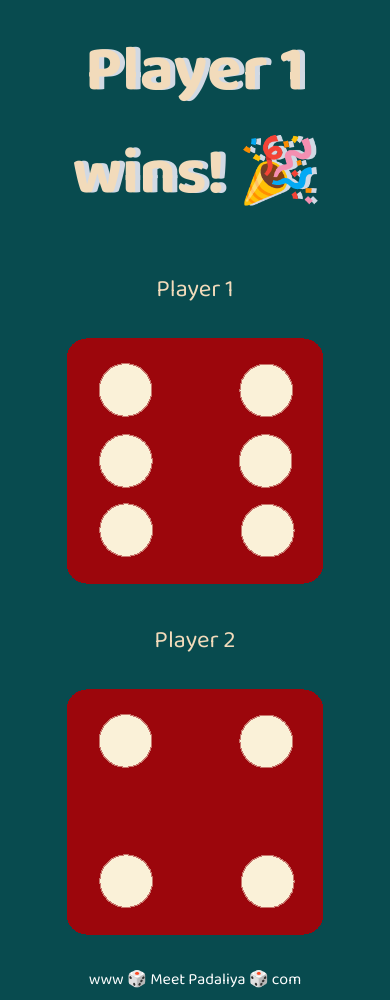
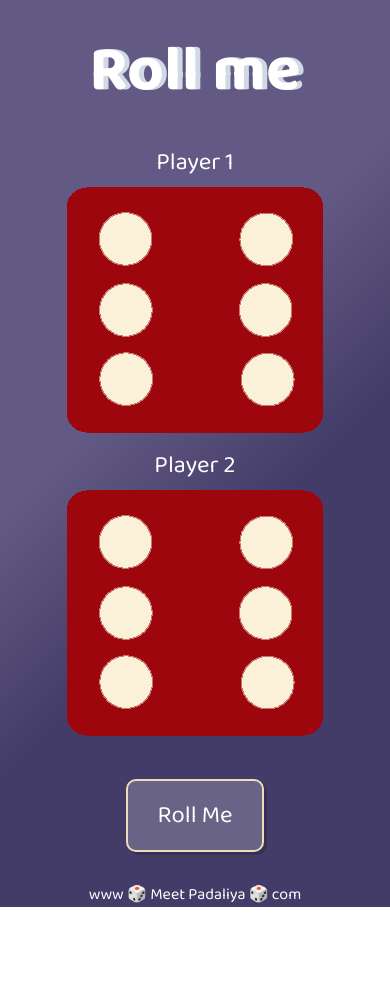
Before and after one commit to meet55-ace/DiceGame, a plain HTML site: page index.html in a window 390 px wide. After the commit the page ends 907 px from the top, so only its background shows below. Drawn offline with Linux system fonts and the light colour scheme.

Commit message:
Add files via upload

```diff
--- a/index.html
+++ b/index.html
@@ -3,12 +3,12 @@
 <head>
     <meta charset="UTF-8">
     <meta name="viewport" content="width=device-width, initial-scale=1.0">
-    <title>Dice Game</title>
+    <title> Dice Game</title>
     <link rel="stylesheet" href="style.css"/>
 </head>
 <body>
     <div class="container">
-        <h1>Refresh Me</h1>
+        <h1>Roll me</h1>
 
         <div class="dice">
             <p>Player 1</p>
@@ -19,6 +19,7 @@
             <img class="img2" id="rightDice" src="images/dice6.png">
         </div>
     </div>
+    <button id="rollButton" class="roll-btn">Roll Me</button>
 
     <footer>www 🎲 Meet Padaliya 🎲 com</footer>
     <script src="script.js"></script>
--- a/script.js
+++ b/script.js
@@ -1,26 +1,42 @@
-var random1 = Math.random();
-random1 = random1 * 6;
-random1 = Math.floor(random1) + 1;
-console.log(random1);
+document.getElementById("rollButton").addEventListener("click", function () {
+  const leftDice = document.getElementById("leftDice");
+  const rightDice = document.getElementById("rightDice");
+  const heading = document.querySelector("h1");
 
-var random2 = Math.random();
-random2 = random2 * 6;
-random2 = Math.floor(random2) + 1;
-console.log(random2);
+  // Add animation classes
+  leftDice.classList.add("animate");
+  rightDice.classList.add("animate");
+  heading.classList.add("animate");
 
-var leftdice = document.getElementById("leftDice");
-leftdice.setAttribute("src", "images/dice" + random1 + ".png");
+  setTimeout(() => {
+      leftDice.classList.remove("animate");
+      rightDice.classList.remove("animate");
+      heading.classList.remove("animate");
 
-var rightdice = document.getElementById("rightDice");
-rightdice.setAttribute("src", "images/dice" + random2 + ".png");
 
-var heading = document.querySelector("h1");
+      const random1 = Math.floor(Math.random() * 6) + 1;
+      const random2 = Math.floor(Math.random() * 6) + 1;
 
+
+      leftDice.setAttribute("src", `images/dice${random1}.png`);
+      rightDice.setAttribute("src", `images/dice${random2}.png`);
+
+      // Update heading text
       if (random1 > random2) {
           heading.innerHTML = "Player 1 wins! 🎉";
       } else if (random1 < random2) {
           heading.innerHTML = "Player 2 wins! 🎉";
+      } else {
+          heading.innerHTML = "It's a Draw! 🤝";
       }
-else{
-  heading.innerHTML = "It's a Draw! 🤝"
+  }, 500);
+});
+
+document.getElementById("rollButton").addEventListener("click", rollDice);
+
+// Add keydown event for Enter key
+document.addEventListener("keydown", function (event) {
+    if (event.key === "Enter") {
+        rollDice();
     }
+});
--- a/style.css
+++ b/style.css
@@ -1,32 +1,58 @@
-@import url("https://fonts.googleapis.com/css2?family=Baloo+2:wght@400..800&family=Baloo+Bhai+2:wght@400..800&display=swap");
+@import url("https://fonts.googleapis.com/css2?family=Baloo+2:wght@400..800&display=swap");
 
 :root {
   --bg-color: rgb(8, 75, 79);
-  --text-color:rgb(242, 219, 187);
-  /* --shadow-color:#666; */
+  /* --text-color: rgb(242, 219, 187); */
+  --text-color:#fff;
 }
+
 * {
   font-family: "Baloo 2", serif;
+  margin: 0;
+  padding: 0;
+  box-sizing: border-box;
 }
 
 body {
-  background-color: var(--bg-color);
+  /* background-color: var(--bg-color); */
+  background-image: linear-gradient(135deg, rgb(99, 89, 133) 0% 40%, 50%, rgb(68, 60, 104) 60% 100%);
 }
+
 h1 {
   color: var(--text-color);
   margin: 30px;
   text-shadow: 5px 0 #d1d9e4;
   font-size: 8rem;
+  transition: all 0.5s ease;
 }
+
+h1.animate {
+  animation: fadeInOut 1s ease-in-out;
+}
+
+@keyframes fadeInOut {
+  0% {
+    opacity: 0;
+  }
+  50% {
+    opacity: 1;
+  }
+  100% {
+    opacity: 0;
+  }
+}
+
 .container {
   width: 70%;
   margin: auto;
   text-align: center;
 }
+
 .dice {
   text-align: center;
   display: inline-block;
 }
+
 p {
   font-size: 2rem;
   color: var(--text-color);
@@ -34,6 +60,67 @@ p {
 
 img {
   width: 80%;
+  transition: transform 0.5s ease-in-out;
+}
+
+img.animate {
+  animation: rollAnimation 0.5s ease-in-out;
+}
+
+@keyframes rollAnimation {
+  0% {
+    transform: rotate(0deg);
+  }
+  25% {
+    transform: rotate(90deg);
+  }
+  50% {
+    transform: rotate(180deg);
+  }
+  75% {
+    transform: rotate(270deg);
+  }
+  100% {
+    transform: rotate(360deg);
+  }
+}
+
+.roll-btn {
+    margin: 30px auto;
+    padding: 15px 30px;
+    font-size: 1.5rem;
+    /* color: rgb(242, 219, 187); */
+    color: #fff;
+    background-color: rgba(255, 255, 255, 0.2);
+    border: 2px solid rgb(242, 219, 187);
+    border-radius: 10px;
+    cursor: pointer;
+    box-shadow: 3px 3px rgba(0, 0, 0, 0.2);
+    display: block;
+    transition: background-color 0.3s ease, transform 0.2s ease;
+  }
+
+  .roll-btn:hover {
+    background-color: rgba(255, 255, 255, 0.4);
+    transform: scale(1.05);
+  }
+
+  .roll-btn:active {
+    background-color: rgba(255, 255, 255, 0.6);
+    transform: scale(0.95);
+  }
+
+
+@keyframes bounce {
+  0%, 20%, 50%, 80%, 100% {
+    transform: translateY(0);
+  }
+  40% {
+    transform: translateY(-10px);
+  }
+  60% {
+    transform: translateY(-5px);
+  }
 }
 
 footer {
@@ -41,6 +128,7 @@ footer {
   color: #fff;
   text-align: center;
 }
+
 @media (max-width: 768px) {
   h1 {
     font-size: 4rem;
@@ -60,6 +148,6 @@ footer {
   }
 
   footer {
-      font-size: 1rem; /* Adjust footer text size */
+    font-size: 1rem;
   }
 }
```
Lines whose indentation alone changed are shown as unchanged.
